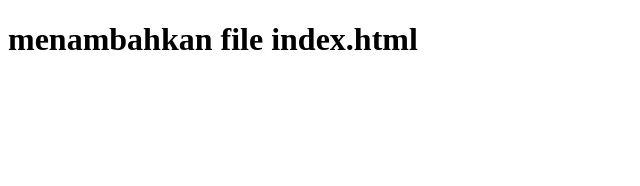
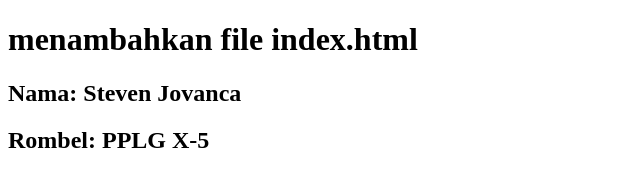
Before and after one commit to stevenjooo/Simulasi-Branch-Marge-Remote-12108799-2, a plain HTML site: page index.html in a window 1280 px wide. Shown: the whole page, without its empty margins (0-640 px from the left). Drawn offline with Linux system fonts and the light colour scheme.

Commit message:
menambahkan baris h2

```diff
--- a/index.html
+++ b/index.html
@@ -8,5 +8,7 @@
 </head>
 <body>
         <h1>menambahkan file index.html</h1>
+        <h2>Nama: Steven Jovanca</h2>
+        <h2>Rombel: PPLG X-5</h2>
 </body>
 </html>
```
